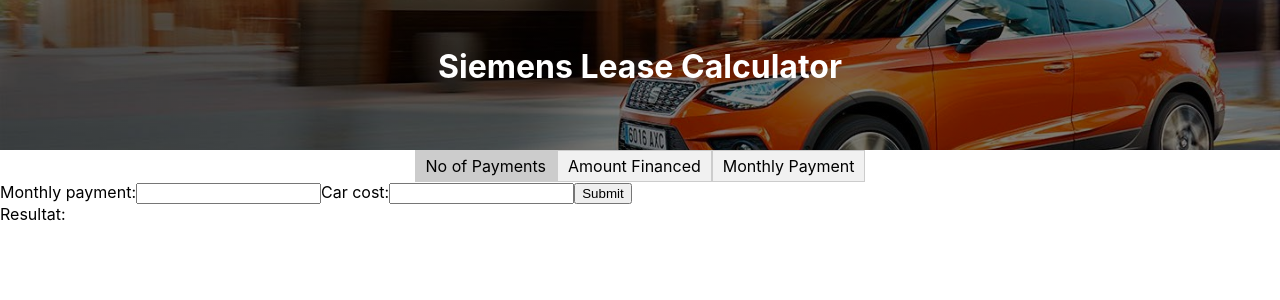
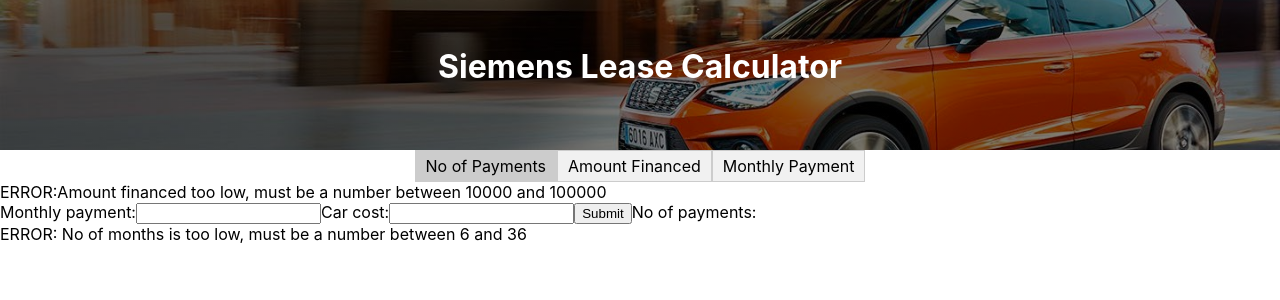
Before and after one commit to mattiaslandin/dev-challange-vehicle-fincancing, a React (Create React App) app: page / in a window 1280 px wide. Shown: the top 300 px of the page. Built offline with nearby package versions, Linux system fonts and the light colour scheme.

Commit message:
Error handling, first separate form

```diff
--- a/src/calculator/Calculator.tsx
+++ b/src/calculator/Calculator.tsx
@@ -3,6 +3,7 @@
 import { Header } from './Header';
 import { Tab } from './Tab';
 import { CalculationForm, CalculationFormProps } from './CalculationForm';
+import { NoOfPaymentsForm } from './NoOfPaymentsForm';
 import * as services from '../services'
 
 const MIN_MONTHS = 6;
@@ -43,7 +44,7 @@
     fieldBName: 'Car cost',
     resultName: 'Monthly payment',
     onSubmit: (a: number, b: number) => {
-      services.fetchNoOfMontsCalculation(a, b).then(data => setResults({ ...results, resultA: data.result}))
+      services.fetchNoOfPaymentsCalculation(a, b).then(data => setResults({ ...results, resultA: data.result}))
     }
   }
 
@@ -85,13 +86,7 @@
           active={ activeTab === CalculationType.monthlyPayment }
         />
       </div>
-      { activeTab === CalculationType.noOfPayments && (
-        <>
-          <CalculationForm {...noOfPaymentsArg} />
-          Resultat: {results.resultA}
-          { displayNoOfPaymentsError(results.resultA) }
-        </>
-      )}
+      { activeTab === CalculationType.noOfPayments && <NoOfPaymentsForm /> }
       { activeTab === CalculationType.amountFinanced && (
         <>
           <CalculationForm {...amountFinancedArg} />
--- /dev/null
+++ b/src/calculator/NoOfPaymentsForm.tsx
@@ -0,0 +1,86 @@
+import React from "react";
+import { fetchNoOfPaymentsCalculation } from '../services';
+import {
+  getAmountFinancedStatusText,
+  getMonthlyPaymentStatusText,
+  getNoOfPaymentsStatusText
+} from './validations';
+
+export interface CalculationFormState {
+  monthlyPayment: string
+  amountFinanced: string
+  noOfPaymentsResult: string
+}
+
+export class NoOfPaymentsForm extends React.Component<{}, CalculationFormState> {
+
+  constructor(props: {}) {
+    super(props);
+    this.state = {
+      monthlyPayment: "",
+      amountFinanced: "",
+      noOfPaymentsResult: ""
+    };
+  }
+
+  renderInputError = () => {
+    const amountFinancedErrorTxt = getAmountFinancedStatusText(this.state.amountFinanced);
+    const monthlyPaymentErrorTxt = getMonthlyPaymentStatusText(this.state.monthlyPayment);
+
+    if (!amountFinancedErrorTxt && !monthlyPaymentErrorTxt) {
+      return null
+    }
+    return (
+      <div>
+        ERROR:
+        {amountFinancedErrorTxt && amountFinancedErrorTxt}
+        {monthlyPaymentErrorTxt && monthlyPaymentErrorTxt}
+      </div>
+    )
+  }
+
+  displayNoOfPaymentsError = () => {
+    const noOfPaymentsErrorTxt = getNoOfPaymentsStatusText(this.state.noOfPaymentsResult);
+    if (!noOfPaymentsErrorTxt) {
+      return null
+    }
+    return (
+      <div>
+        ERROR: {noOfPaymentsErrorTxt}
+      </div>
+    )
+  }
+
+  render = () => {
+    const { monthlyPayment: fieldA, amountFinanced: fieldB, noOfPaymentsResult: result } = this.state;
+    const setNoOfPaymentsResult = (noOfPaymentsResult: string) => this.setState({ noOfPaymentsResult })
+    const setMonthlyPayment = (monthlyPayment: string) => this.setState({ monthlyPayment })
+    const setAmountFinanced = (amountFinanced: string) => this.setState({ amountFinanced })
+
+    return (
+      <div>
+        <form
+          onSubmit={ event => {
+            if (event) {
+              event.preventDefault();
+            }
+            fetchNoOfPaymentsCalculation(Number(fieldA), Number(fieldB)).then(data => setNoOfPaymentsResult(data.result));
+          }
+        }>
+          { this.renderInputError() }
+          <label>
+            Monthly payment:
+            <input type="number" value={fieldA} onChange={ event => setMonthlyPayment(event.target.value) } />
+          </label>
+          <label>
+            Car cost:
+            <input type="number" value={fieldB} onChange={ event => setAmountFinanced(event.target.value) } />
+          </label>
+          <input type="submit" value="Submit" />
+          No of payments: { result }
+          { this.displayNoOfPaymentsError() }
+        </form>
+      </div>
+    );
+  }
+}
--- /dev/null
+++ b/src/calculator/validations.ts
@@ -0,0 +1,83 @@
+import { MIN_MONTHS, MAX_MONTHS, MIN_COST, MAX_COST } from '../config/config'
+
+export enum ValidationResult {
+  TOO_SMALL,
+  TOO_BIG,
+  OK,
+  EMPTY
+}
+
+export const checkAmountFinanced = (amountFinanced: number): ValidationResult => {
+  if(amountFinanced === null || amountFinanced === undefined) {
+    return ValidationResult.EMPTY
+  }
+  if(amountFinanced >= MIN_COST  && amountFinanced <= MAX_COST) {
+    return ValidationResult.OK;
+  }
+
+  return amountFinanced < MIN_COST ?  ValidationResult.TOO_SMALL : ValidationResult.TOO_BIG;
+}
+
+export const checkNoOfPayments = (noOfPayments: number): ValidationResult => {
+  if(noOfPayments === null || noOfPayments === undefined) {
+    return ValidationResult.EMPTY
+  }
+  if(noOfPayments >= MIN_MONTHS  && noOfPayments <= MAX_MONTHS) {
+    return ValidationResult.OK;
+  }
+
+  return noOfPayments < MIN_MONTHS ?  ValidationResult.TOO_SMALL : ValidationResult.TOO_BIG;
+}
+
+export const checkMonthlyPayment = (monthlyPayment: number): ValidationResult => {
+  if(monthlyPayment === null || monthlyPayment === undefined) {
+    return ValidationResult.EMPTY
+  }
+
+  return monthlyPayment < 0 ?  ValidationResult.TOO_SMALL : ValidationResult.OK;
+}
+
+export const getNoOfPaymentsStatusText = (noOfMonths: string | number): string => {
+  const result = checkNoOfPayments(Number(noOfMonths));
+
+  switch (result) {
+    case ValidationResult.OK:
+      return "";
+    case ValidationResult.EMPTY:
+      return ``;
+    case ValidationResult.TOO_SMALL:
+      return `No of months is too low, must be a number between ${MIN_MONTHS} and ${MAX_MONTHS}`;
+    case ValidationResult.TOO_BIG:
+       return `No of months is too high, must be a number between ${MIN_MONTHS} and ${MAX_MONTHS}`;
+  }
+}
+
+export const getAmountFinancedStatusText = (amountFinanced: string | number): string => {
+  const result = checkAmountFinanced(Number(amountFinanced));
+
+  switch (result) {
+    case ValidationResult.OK:
+      return "";
+    case ValidationResult.EMPTY:
+      return ``;
+    case ValidationResult.TOO_SMALL:
+      return `Amount financed too low, must be a number between ${MIN_COST} and ${MAX_COST}`;
+    case ValidationResult.TOO_BIG:
+      return `Amount financed too hight, must be a number between ${MIN_COST} and ${MAX_COST}`;
+  }
+}
+
+export const getMonthlyPaymentStatusText = (monthlyPayment: string | number): string => {
+  const result = checkMonthlyPayment(Number(monthlyPayment));
+
+  switch (result) {
+    case ValidationResult.OK:
+      return "";
+    case ValidationResult.EMPTY:
+      return "";
+    case ValidationResult.TOO_SMALL:
+      return "Monthly payment must be a positive number";
+    case ValidationResult.TOO_BIG:
+      return "Monthly payment must be a positive number";
+  }
+}
--- /dev/null
+++ b/src/config/config.ts
@@ -0,0 +1,4 @@
+export  const MIN_MONTHS = 6;
+export  const MAX_MONTHS = 36;
+export  const MIN_COST = 10000;
+export  const MAX_COST = 100000;
--- a/src/services/fetchNoOfMontsCalculation.ts
+++ b/src/services/fetchNoOfPaymentsCalculation.ts
@@ -1,5 +1,5 @@
 
-export async function fetchNoOfMontsCalculation(monthlyPayment: number, amountFinanced: number) {
+export async function fetchNoOfPaymentsCalculation(monthlyPayment: number, amountFinanced: number) {
   const url = 'http://localhost:3001/noOfMonths?monthlyPayment=' + monthlyPayment + '&amountFinanced=' + amountFinanced;
   const res = await fetch(url);
   if (res.ok) {
--- a/src/services/index.ts
+++ b/src/services/index.ts
@@ -1,3 +1,3 @@
 export { fetchMonthlyPaymentCalculation } from './fetchMonthlyPaymentCalculation';
-export { fetchNoOfMontsCalculation } from './fetchNoOfMontsCalculation';
+export { fetchNoOfPaymentsCalculation } from './fetchNoOfPaymentsCalculation';
 export { fetchAmountFinancedCalculation } from './fetchAmountFinancedCalculation';
```
